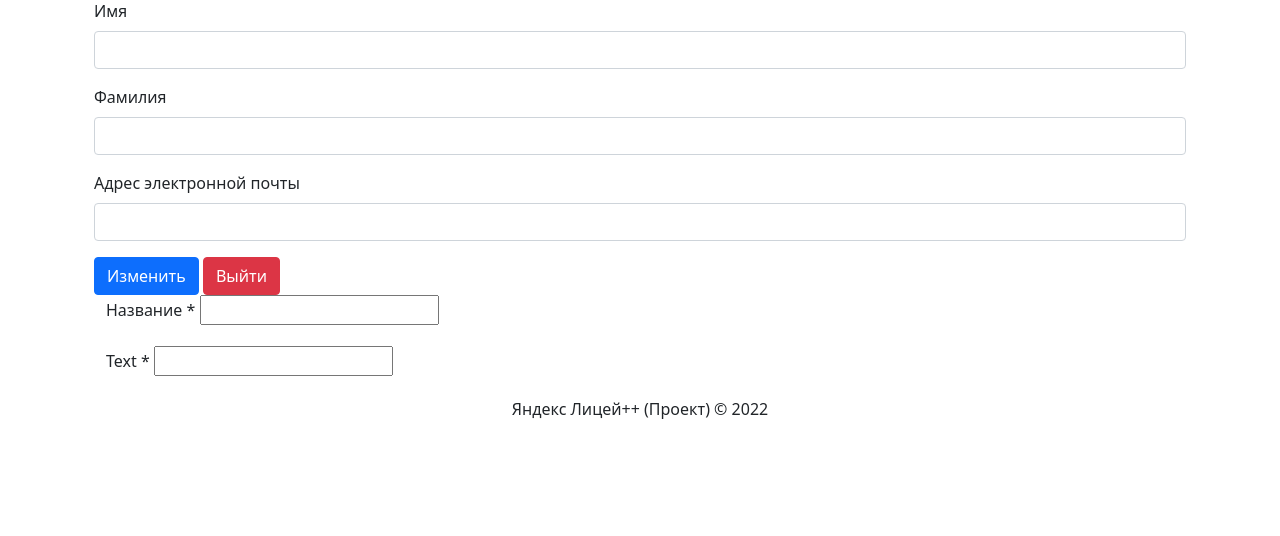
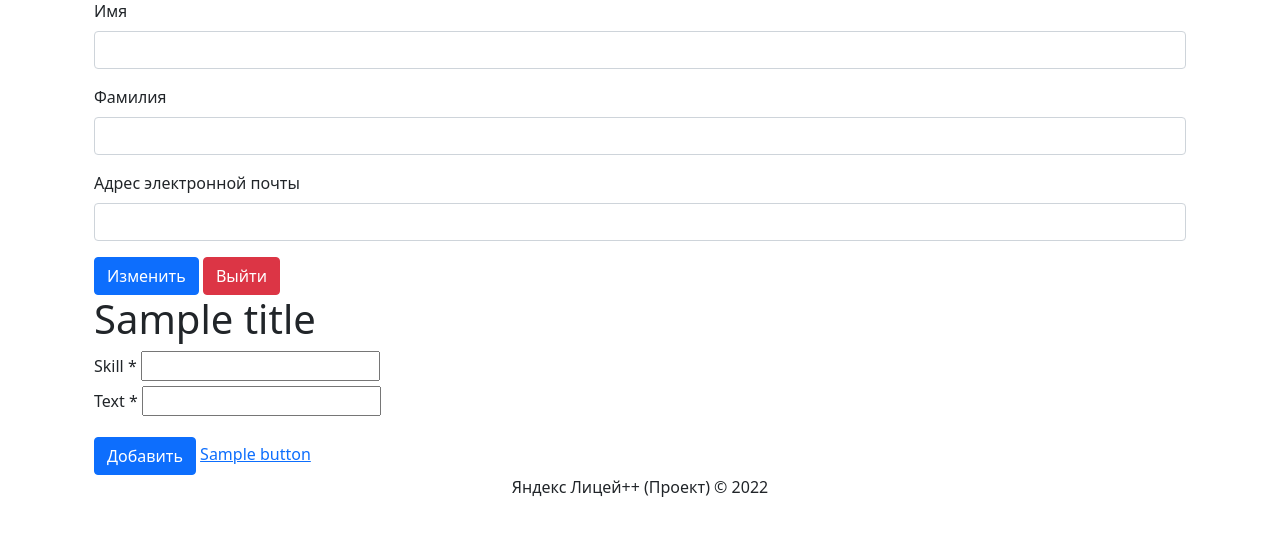
Before and after one commit to YandexLyceumPP/Resume, a Django app: template templates/users/profile.html in a window 1280 px wide. Shown: the part 113-649 px from the top of the page. Run offline with Django 3.2, Linux system fonts and the light colour scheme; tables that the repository leaves empty hold one stand-in row (values such as "Sample post"); the template is opened without the code that fills it: values that come from a table or form of the project are taken from there, most other values are stand-ins (such as "Sample title", 1, 10 or a date in 2020).

Commit message:
Removing the Icon Model

```diff
--- a/templates/core/include/form.html
+++ b/templates/core/include/form.html
@@ -1,33 +1,24 @@
-<section class="container">
 <div class="container">
+	{% if title %}<h1>{{ title }}</h1>{% endif %}
 	{{ form.media }}
-
-		<form method="{{ method|default:" post" }}">
+	<form method="{{ method|default:'post' }}">
 		{% csrf_token %}
+		<div class="mb-3">
 			{% for field in form %}
-			<div class="mb-3">
+				<div class="form-group">
 					{{ field.errors }}
+					<label for="exampleInputEmail1">
 						<label for="{{ field.id_for_label }}" class="form-label">{{ field.label }}</label>
-				{% if field.field.required %}
-				<span>*</span>
-				{% endif %}
+						{% if field.field.required %}<span>*</span>{% endif %}
+					</label>
 					{{ field }}
+					<small id="emailHelp" class="form-text text-muted">{{ field.help_text|safe }}</small>
 				</div>
 			{% endfor %}
-			<!-- <label for="{{ form.img.id_for_label }}" class="form-label">Выбор иконки</label>
-			<fieldset>
-				{% for radio in form.img %}
-				<label for="{{ radio.id_for_label }}">
-					<div>
-						{{radio.tag}}
-						<img src="{{radio.choice_label.image.url}}" width="32px" style="margin: 10px">
 		</div>
-				</label>
-				<br>
+		<button type="submit" class="btn btn-primary">{{ btn_text|default:'Отправить' }}</button>
+		{% for button in buttons %}
+			<a type="button" class="{{ button.class }}" href="{{ button.url }}">{{ button.name }}</a>
 		{% endfor %}
-			</fieldset>
-			<br>
-			<button type="submit" class="btn btn-primary">{{ btn_text }}</button> -->
 	</form>
 </div>
-</section>
--- a/users/forms.py
+++ b/users/forms.py
@@ -2,7 +2,6 @@ from django import forms
 from django.contrib.auth.models import User
 
 from tinymce.widgets import TinyMCE
-from workshop.models import Icon
 from users.models import Skill
 from .models import Profile
 
@@ -40,20 +39,19 @@ class UserForm(forms.ModelForm, BaseForm):
         fields = ("first_name", "last_name", "email")
 
 
+class CreateSkillForm(forms.ModelForm):
+    '''icon_choice = []
+    icons = Icon.objects.all()
+    cnt = 1
+    for i in icons:
+        icon_choice += [(i.id, i)]
+        cnt += 1
+    # print(icon_choice)'''
 
-class CreateSkillForm(forms.ModelForm):
-    # icon_choice = []
-    # icons = Icon.objects.all()
-    # cnt = 1
-    # for i in icons:
-    #     icon_choice += [(i.id, i)]
-    #     cnt += 1
-    # print(icon_choice)
-
-    # skill = forms.CharField()
+    skill = forms.CharField()
     text = forms.CharField(widget=TinyMCE(attrs={'cols': 80, 'rows': 30}))
-    # img = forms.ChoiceField(choices=icon_choice,  widget=forms.RadioSelect())
+    '''img = forms.ChoiceField(choices=icon_choice,  widget=forms.RadioSelect())'''
 
     class Meta:
-        fields = ('skill', 'text')  # , 'img')
+        fields = ('skill', 'text')
         model = Skill
--- a/users/models.py
+++ b/users/models.py
@@ -5,14 +5,11 @@ from tinymce.models import HTMLField
 
 from core.models import ShowBaseModel
 
-from workshop.models import Icon
-
 User = get_user_model()
 
 
 class Skill(ShowBaseModel):
-    icon = models.ForeignKey(Icon, on_delete=models.CASCADE)
-    skill = models.CharField("Название", max_length=30)
+    skill = models.CharField("Название", max_length=100)
     text = HTMLField("Описание")
 
     def __str__(self):
@@ -35,7 +32,6 @@ class Profile(models.Model):
 
 class Field(ShowBaseModel):
     user = models.ForeignKey(User, on_delete=models.CASCADE)
-    icon = models.ForeignKey(Icon, on_delete=models.CASCADE)
     title = models.CharField("Название", max_length=300)
     value = HTMLField("Значение")
 
--- a/users/views.py
+++ b/users/views.py
@@ -1,5 +1,4 @@
 from django.shortcuts import render, redirect
-from workshop.models import Icon
 from django import forms
 from django.contrib.auth import views, authenticate, login, logout
 from django.contrib.auth.decorators import login_required
--- a/workshop/admin.py
+++ b/workshop/admin.py
@@ -2,7 +2,7 @@ from django.contrib import admin
 
 from ordered_model.admin import OrderedModelAdmin
 
-from workshop.models import Tag, Resume, Icon, Block, File, Text, Contact
+from workshop.models import Tag, Resume, Block, File, Text, Contact
 
 
 class TextInlined(admin.TabularInline):
@@ -17,7 +17,6 @@ class BlockAdmin(OrderedModelAdmin):
 admin.site.register(Block, BlockAdmin)
 
 admin.site.register(Contact)
-admin.site.register(Icon)
 admin.site.register(Resume)
 admin.site.register(Tag)
 admin.site.register(File)
```
Also changed, not shown: workshop/models.py (+0 -14 lines), lessons/migrations/0001_initial.py, users/migrations/0001_initial.py, workshop/migrations/0001_initial.py. Lines whose indentation alone changed are shown as unchanged.
